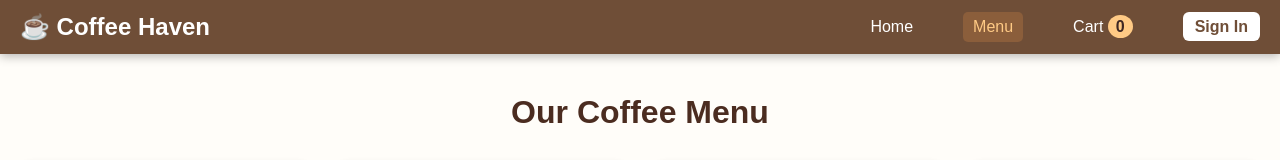
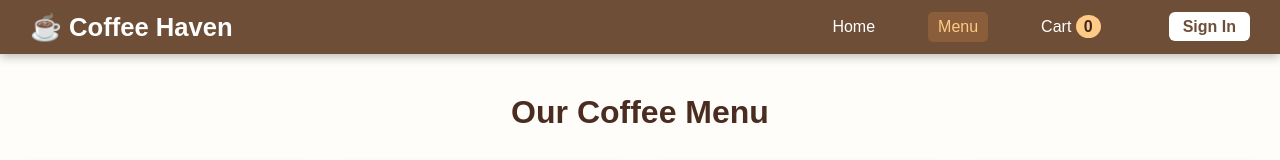
Before and after one commit to Karthikanand141/coffeshop, a plain HTML site: page menu.html in a window 1280 px wide. Shown: the top 160 px of the page. Drawn offline with Linux system fonts and the light colour scheme.

Commit message:
Update menu.html

```diff
--- a/menu.html
+++ b/menu.html
@@ -12,21 +12,20 @@
       justify-content: space-between;
       align-items: center;
       background-color: #6f4e37;
-      padding: 12px 20px;
+      padding: 12px 30px;
       color: white;
       flex-wrap: wrap;
     }
     .logo {
-      font-size: 1.5em;
+      font-size: 1.6em;
       font-weight: bold;
       color: white;
       text-decoration: none;
     }
     .navbar {
       display: flex;
-      flex-wrap: wrap;
       align-items: center;
-      gap: 15px;
+      gap: 18px;
     }
     .navbar a {
       color: white;
@@ -41,15 +40,18 @@
     }
 
     /* ===== Signin button ===== */
+    .signin-container {
+      position: relative;
+      margin-left: 15px;
+    }
     #signin-btn {
       background-color: #fff;
       color: #6f4e37;
-      padding: 6px 12px;
+      padding: 6px 14px;
       border-radius: 6px;
       font-weight: 600;
       cursor: pointer;
       transition: 0.3s;
-      position: relative;
     }
     #signin-btn:hover {
       background-color: #f3e9e3;
@@ -59,7 +61,7 @@
     .dropdown {
       display: none;
       position: absolute;
-      top: 35px;
+      top: 40px;
       right: 0;
       background: white;
       border: 1px solid #ccc;
@@ -231,7 +233,7 @@
       <a href="index.html">Home</a>
       <a href="menu.html" class="active">Menu</a>
       <a href="cart.html">Cart <span id="cart-count">0</span></a>
-      <div style="position: relative;">
+      <div class="signin-container">
         <a href="#" id="signin-btn">Sign In</a>
         <div class="dropdown" id="dropdown-menu">
           <button id="signout-btn">Sign Out</button>
@@ -303,7 +305,7 @@
   </footer>
 
   <script>
-    // ===== Common Sign-in Sync =====
+    // ===== Shared Sign-In Sync =====
     const signinBtn = document.getElementById("signin-btn");
     const dropdown = document.getElementById("dropdown-menu");
     const modal = document.getElementById("signin-modal");
@@ -311,32 +313,24 @@
     const signoutBtn = document.getElementById("signout-btn");
     const cancelBtn = document.getElementById("cancel-btn");
     const users = JSON.parse(localStorage.getItem("users") || "[]");
-    const loggedUser = localStorage.getItem("loggedUser");
 
-    // Update UI
     function updateUserUI() {
       const user = localStorage.getItem("loggedUser");
       if (user) {
         const name = user.split("@")[0];
         signinBtn.textContent = "Hello, " + name;
-        signinBtn.style.background = "#fff";
         signinBtn.style.color = "#4caf50";
       } else {
         signinBtn.textContent = "Sign In";
-        signinBtn.style.background = "#fff";
         signinBtn.style.color = "#6f4e37";
       }
     }
     updateUserUI();
 
-    // Modal open
     signinBtn.addEventListener("click", () => {
       const user = localStorage.getItem("loggedUser");
-      if (user) {
-        dropdown.style.display = dropdown.style.display === "block" ? "none" : "block";
-      } else {
-        modal.style.display = "flex";
-      }
+      if (user) dropdown.style.display = dropdown.style.display === "block" ? "none" : "block";
+      else modal.style.display = "flex";
     });
     closeBtn.addEventListener("click", () => modal.style.display = "none");
     window.addEventListener("click", e => {
@@ -345,21 +339,21 @@
     });
 
     // Tabs
-    document.getElementById("tab-signin").addEventListener("click", () => {
+    document.getElementById("tab-signin").onclick = () => {
       document.getElementById("signin-tab").classList.add("active");
       document.getElementById("signup-tab").classList.remove("active");
       document.getElementById("tab-signin").classList.add("active");
       document.getElementById("tab-signup").classList.remove("active");
-    });
-    document.getElementById("tab-signup").addEventListener("click", () => {
+    };
+    document.getElementById("tab-signup").onclick = () => {
       document.getElementById("signup-tab").classList.add("active");
       document.getElementById("signin-tab").classList.remove("active");
       document.getElementById("tab-signup").classList.add("active");
       document.getElementById("tab-signin").classList.remove("active");
-    });
+    };
 
     // Register
-    document.getElementById("register-btn").addEventListener("click", () => {
+    document.getElementById("register-btn").onclick = () => {
       const name = document.getElementById("signup-name").value.trim();
       const email = document.getElementById("signup-email").value.trim();
       const pass = document.getElementById("signup-password").value.trim();
@@ -369,10 +363,10 @@
       localStorage.setItem("users", JSON.stringify(users));
       alert("Account created!");
       document.getElementById("tab-signin").click();
-    });
+    };
 
     // Login
-    document.getElementById("login-btn").addEventListener("click", () => {
+    document.getElementById("login-btn").onclick = () => {
       const email = document.getElementById("signin-email").value.trim();
       const pass = document.getElementById("signin-password").value.trim();
       const user = users.find(u => u.email === email && u.pass === pass);
@@ -382,21 +376,21 @@
       updateUserUI();
       alert("Welcome " + user.name + "!");
       location.reload();
-    });
+    };
 
     // Signout
-    signoutBtn.addEventListener("click", () => {
+    signoutBtn.onclick = () => {
       localStorage.removeItem("loggedUser");
       dropdown.style.display = "none";
       updateUserUI();
       location.reload();
-    });
-    cancelBtn.addEventListener("click", () => dropdown.style.display = "none");
+    };
+    cancelBtn.onclick = () => dropdown.style.display = "none";
 
     // ===== Cart =====
     const cartBtns = document.querySelectorAll(".add-cart");
     cartBtns.forEach(btn => {
-      btn.addEventListener("click", () => {
+      btn.onclick = () => {
         const user = localStorage.getItem("loggedUser");
         if (!user) {
           alert("Please sign in before adding to cart!");
@@ -416,7 +410,7 @@
         localStorage.setItem("cart", JSON.stringify(cart));
         document.getElementById("cart-count").textContent = cart.length;
         alert(item.name + " added to cart!");
-      });
+      };
     });
 
     // Show count
```
